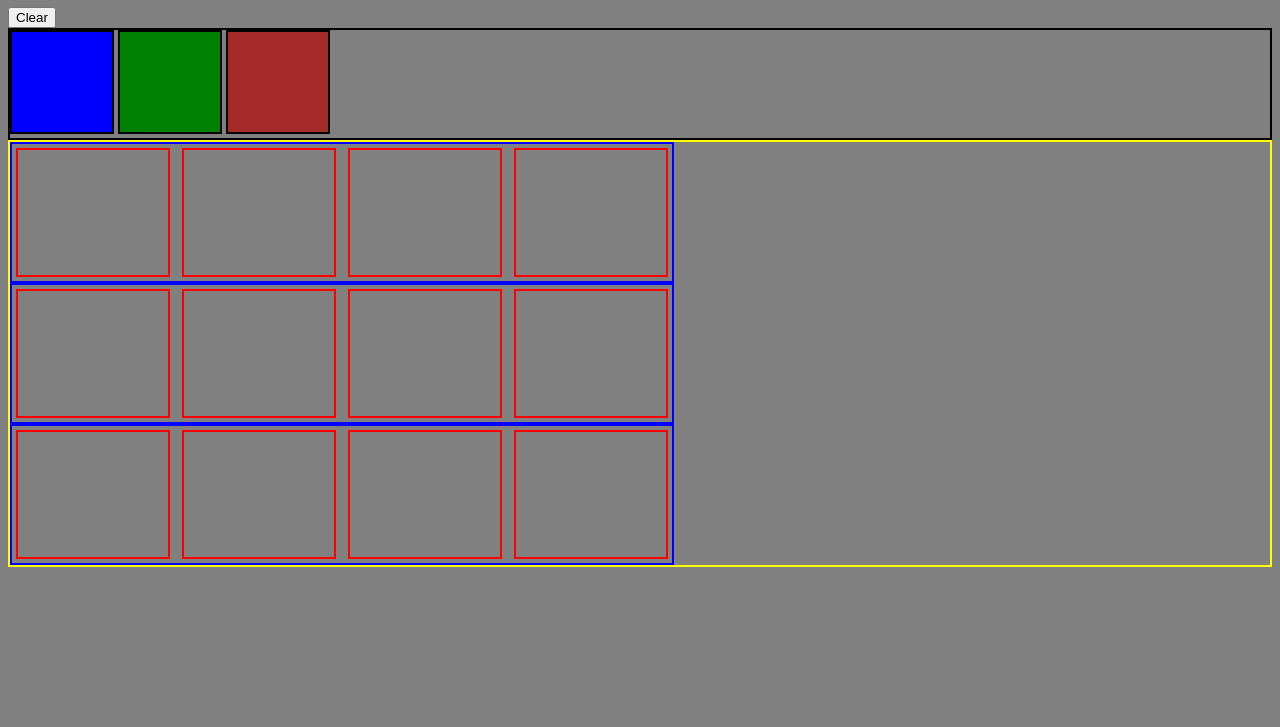
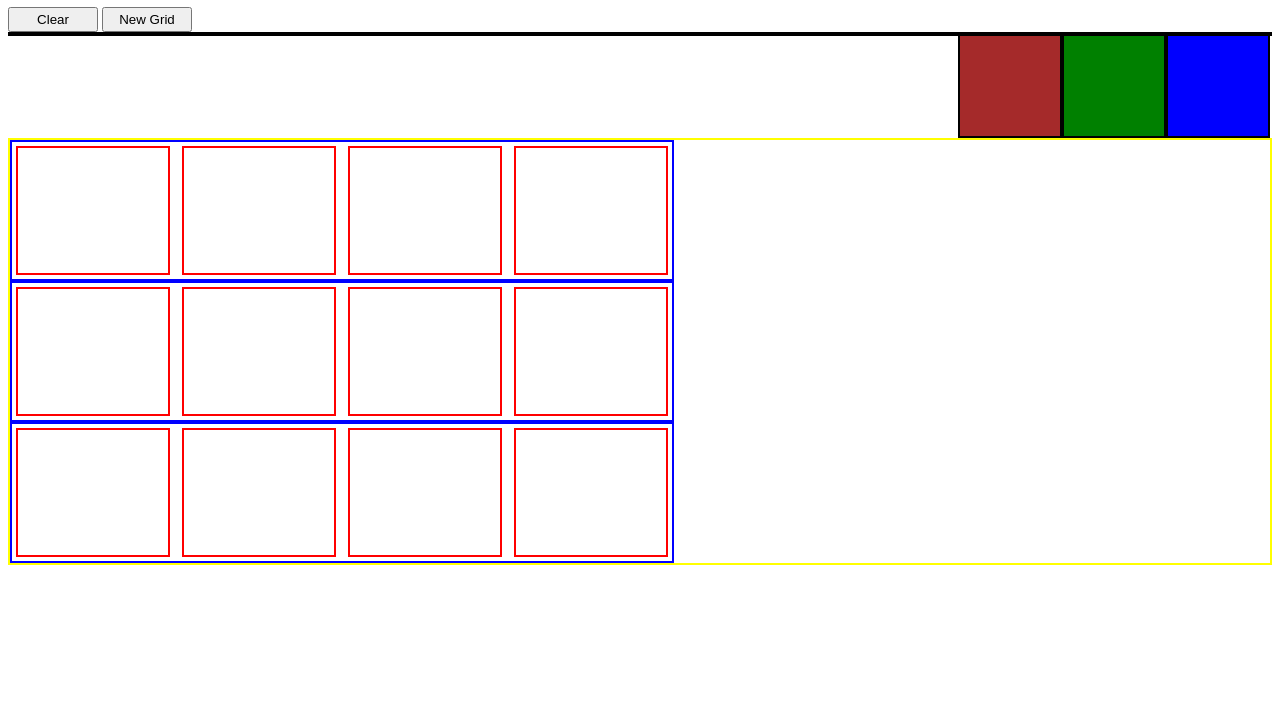
Before and after one commit to WDI-DTLA-41/lab-w02d04-js-paint-me, a plain HTML site: page index.html in a window 1280 px wide. Shown: the part 73-800 px from the top of the page. Drawn offline with Linux system fonts and the light colour scheme.

Commit message:
working on new grid feature request

```diff
--- a/index.html
+++ b/index.html
@@ -6,7 +6,8 @@
   </head>
   <body>
     <h1>Paint Me!</h1>
-    <button class="clearGrid">Clear</button>
+    <button style="height:25px;width:90px" class="clearGrid">Clear</button>
+    <button style="height:25px;width:90px" class="newGrid">New Grid</button>
     <div class="color-selectors">
       <div style="background-color: blue;" class="color-selector"></div>
       <div style="background-color: green;" class="color-selector"></div>
--- a/style.css
+++ b/style.css
@@ -1,5 +1,5 @@
 body {
-  background-color: grey;
+  background-color: white;
 }
 
 .color-selector {
@@ -7,6 +7,8 @@ body {
   height: 100px;
   border:  2px solid black;
   display: inline-block;
+  float: right;
+  margin: ;
 }
 
 .color-selectors {
@@ -21,6 +23,7 @@ body {
 
 .active {
   border: 8px solid black;
+  border-radius: 15%;
 }
 
 .divTableCell {
```
Also changed, not shown: main.js (+35 -8 lines).
